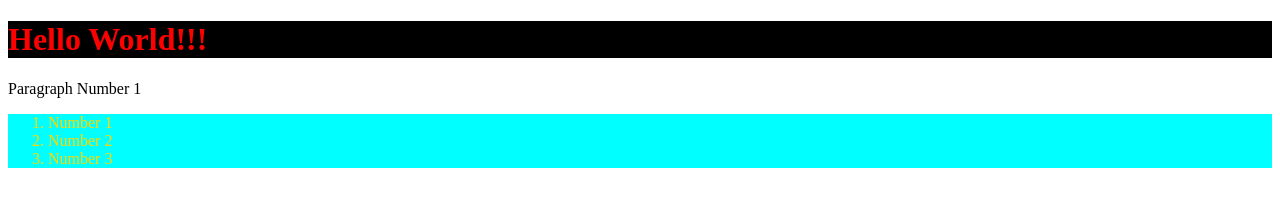
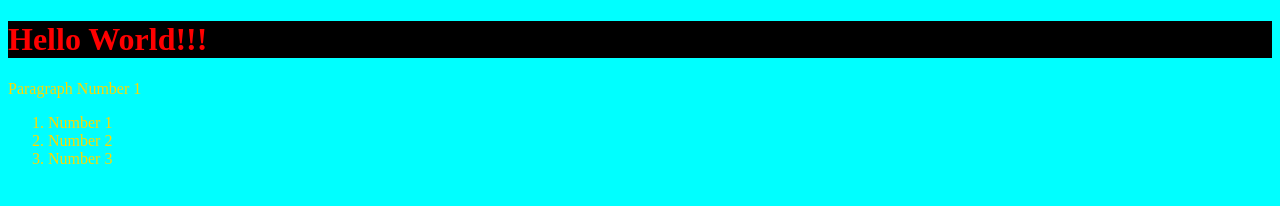
Before and after one commit to c1griffi/Homework-1, a plain HTML site: page index.html in a window 1280 px wide. Drawn offline with Linux system fonts and the light colour scheme.

Commit message:
new change, switched ol&section style to a body style

```diff
--- a/style.css
+++ b/style.css
@@ -4,7 +4,7 @@ h1 {
 
 }
 
-ol {
+body {
     background-color: aqua;
     color:gold;
 }
```
